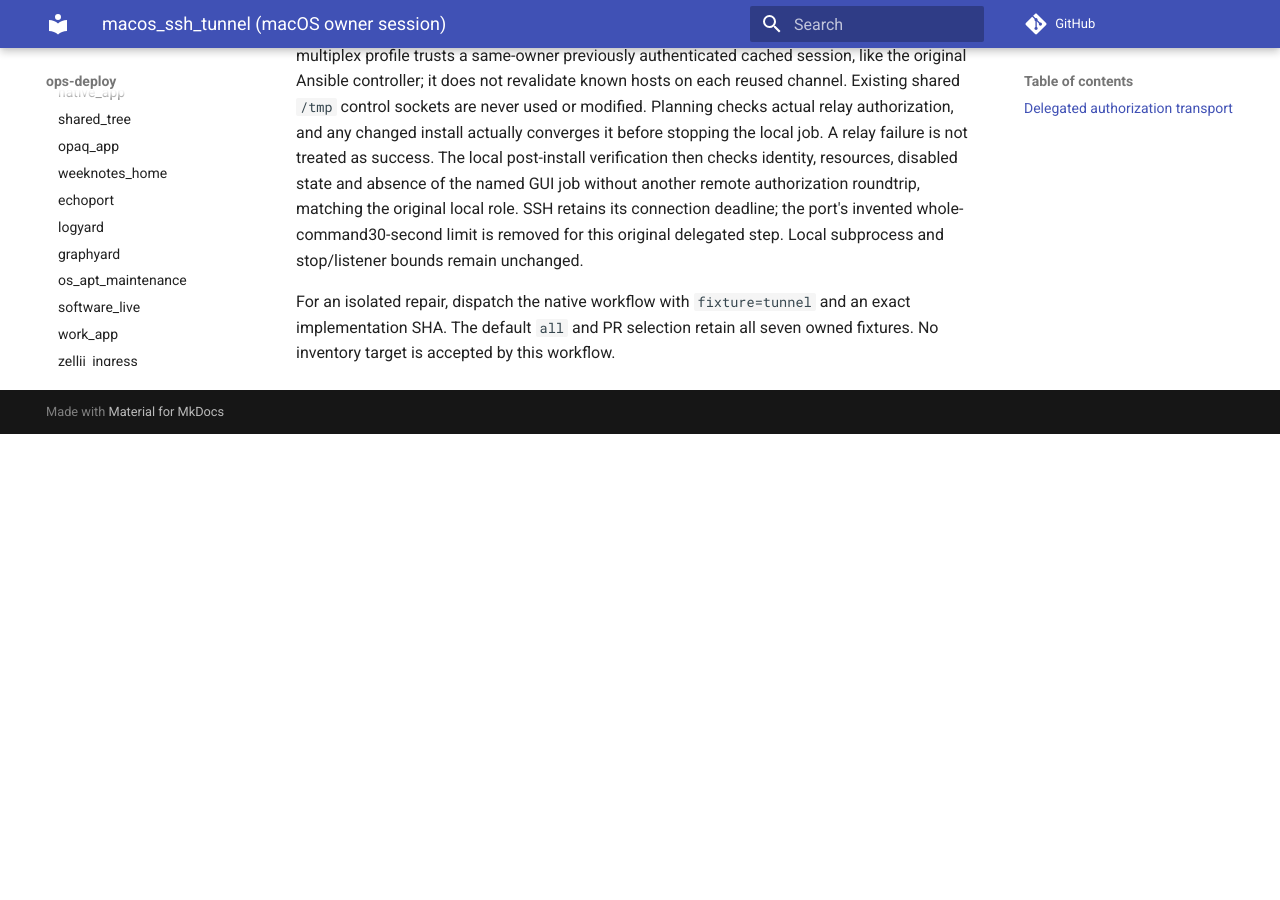
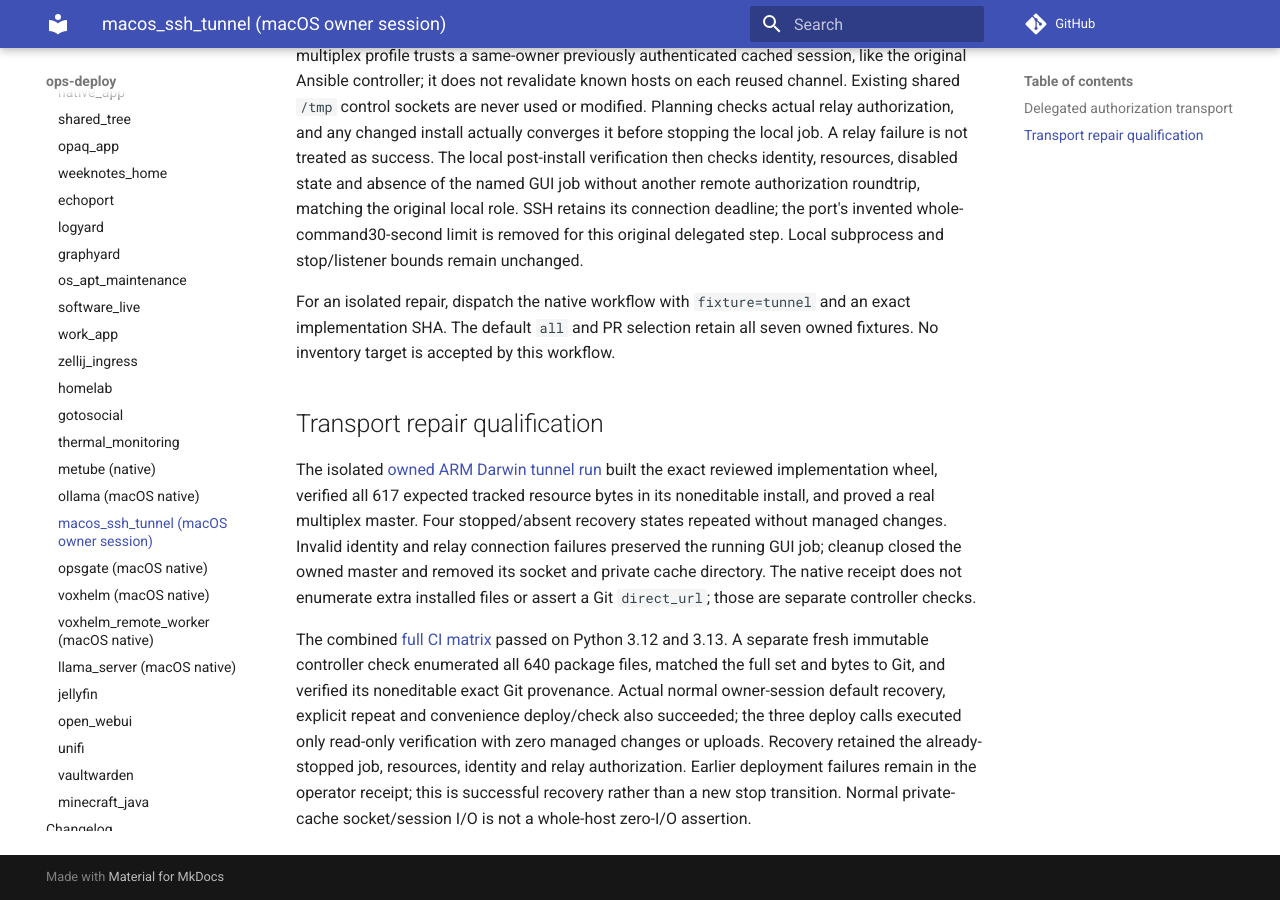
Before and after one commit to ephes/ops-deploy, an MkDocs documentation site: the page built from docs/services/macos_ssh_tunnel.md, in a window 1280 px wide and 900 px high, scrolled down 1917 px. Built offline with MkDocs 1.6.1 and Material for MkDocs 9.7.7, drawn with Linux system fonts in a browser that asks for light colours; comment, search, counter and statistics services are not loaded; before the commit the page ends 2351 px from its top, so only the background shows below that.

Commit message:
Document qualified tunnel transport recovery proofs

```diff
--- a/docs/services/macos_ssh_tunnel.md
+++ b/docs/services/macos_ssh_tunnel.md
@@ -97,3 +97,25 @@ step. Local subprocess and stop/listener bounds remain unchanged.
 For an isolated repair, dispatch the native workflow with `fixture=tunnel` and
 an exact implementation SHA. The default `all` and PR selection retain all seven
 owned fixtures. No inventory target is accepted by this workflow.
+
+## Transport repair qualification
+
+The isolated [owned ARM Darwin tunnel run](https://github.com/ephes/ops-deploy/actions/runs/40609684700)
+built the exact reviewed implementation wheel, verified all 617 expected tracked
+resource bytes in its noneditable install, and proved a real multiplex master.
+Four stopped/absent recovery states repeated without managed changes. Invalid
+identity and relay connection failures preserved the running GUI job; cleanup
+closed the owned master and removed its socket and private cache directory.
+The native receipt does not enumerate extra installed files or assert a Git
+`direct_url`; those are separate controller checks.
+
+The combined [full CI matrix](https://github.com/ephes/ops-deploy/actions/runs/40611069357)
+passed on Python 3.12 and 3.13. A separate fresh immutable controller check
+enumerated all 640 package files, matched the full set and bytes to Git, and
+verified its noneditable exact Git provenance. Actual normal owner-session
+default recovery, explicit repeat and convenience deploy/check also succeeded;
+the three deploy calls executed only read-only verification with zero managed
+changes or uploads. Recovery retained the already-stopped job, resources,
+identity and relay authorization. Earlier deployment failures remain in the
+operator receipt; this is successful recovery rather than a new stop transition.
+Normal private-cache socket/session I/O is not a whole-host zero-I/O assertion.
```
Also changed, not shown: docs/changelog.md (+6 -0 lines).
